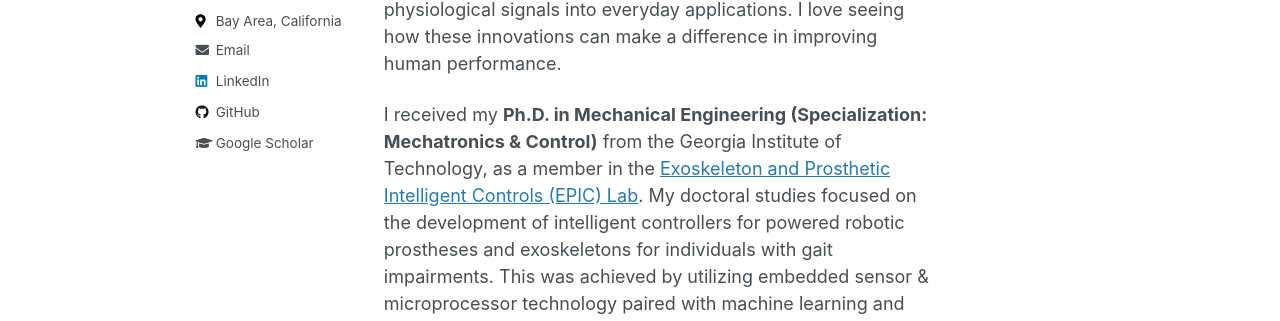
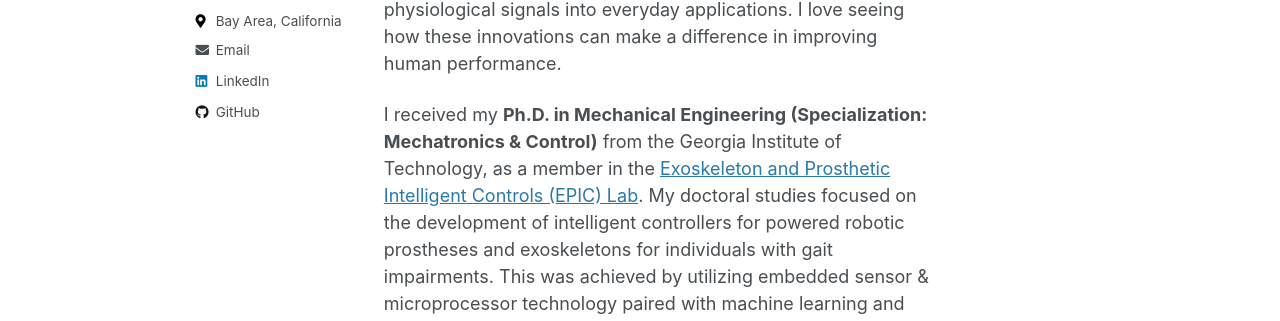
Before and after one commit to nicksheerin/nick_sheerin, a Jekyll site: the page built from _pages/about.md, in a window 1280 px wide. Shown: the part 326-647 px from the top of the page. Built offline with Jekyll 4.4.1, drawn with Linux system fonts in a browser that asks for light colours.

Commit message:
update all contact info config

```diff
--- a/_config.yml
+++ b/_config.yml
@@ -10,7 +10,7 @@
 title                    : "Nick Sheerin"
 title_separator          : "-"
 name                     : &name "Nick Sheerin"
-description              : &description "Algorithm Development Engineer"
+description              : &description "Systems Engineer"
 url                      : https://nicksheerin.github.io # the base hostname & protocol for your site e.g. "https://mmistakes.github.io"
 baseurl                  : "/nick_sheerin" # the subpath of your site, e.g. "/blog"
 repository               : "nick_sheerin/nicksheerin.github.io"
@@ -91,7 +91,7 @@
   employer         :
   pubmed           :
   orcid            :
-  googlescholar    : "https://scholar.google.com/citations?user=w0-3nm7ocXMC&hl=en"
+  googlescholar    : #"https://scholar.google.com/citations?user=w0-3nm7ocXMC&hl=en"
   email            : "nw.sheerin@gmail.com"
   researchgate     :  # example: "https://www.researchgate.net/profile/yourprofile"
   uri              :
```
